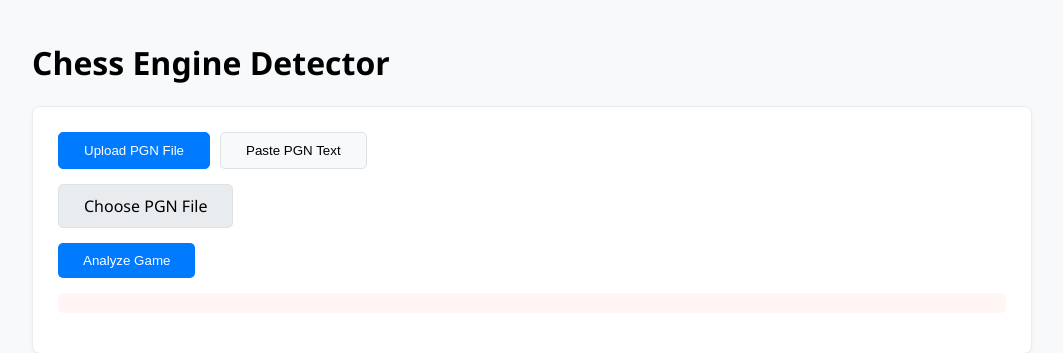
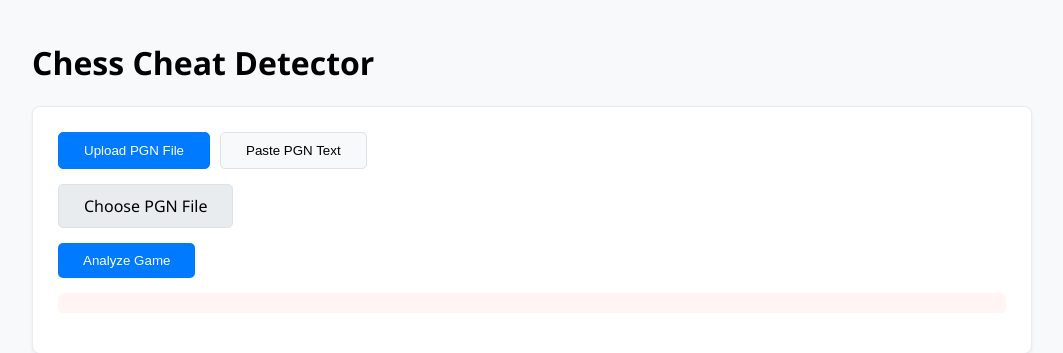
Before and after one commit to AKPrajapati9211/chess-cheat-detector, a Flask app: page / in a window 1280 px wide. Shown: the top 353 px of the page, without its empty margins (108-1171 px from the left). Run offline with Flask 3, Linux system fonts and the light colour scheme.

Commit message:
Update index.html

```diff
--- a/templates/index.html
+++ b/templates/index.html
@@ -3,7 +3,7 @@
 <head>
     <meta charset="UTF-8">
     <meta name="viewport" content="width=device-width, initial-scale=1.0">
-    <title>Chess Engine Detector</title>
+    <title>Chess Cheat Detector</title>
     <style>
         body {
             font-family: 'Segoe UI', Tahoma, Geneva, Verdana, sans-serif;
@@ -179,7 +179,7 @@
     </style>
 </head>
 <body>
-    <h1>Chess Engine Detector</h1>
+    <h1>Chess Cheat Detector</h1>
 
     <div class="input-section">
         <div class="tab-buttons">
```
